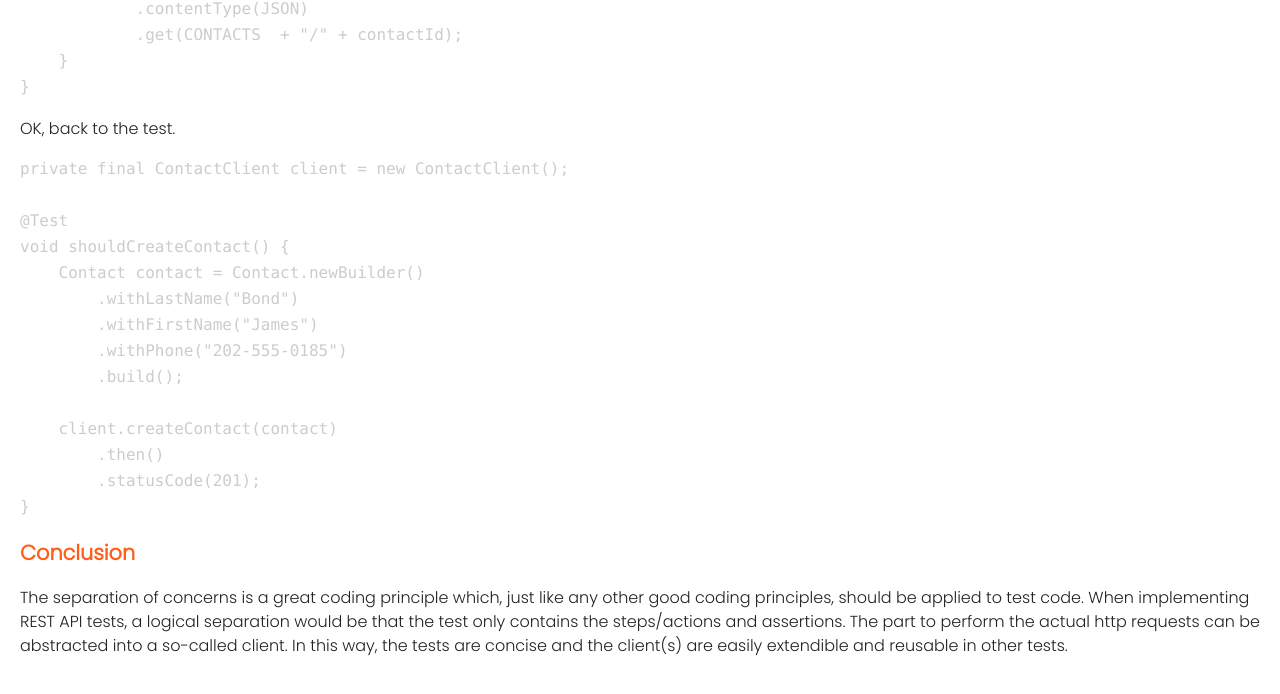
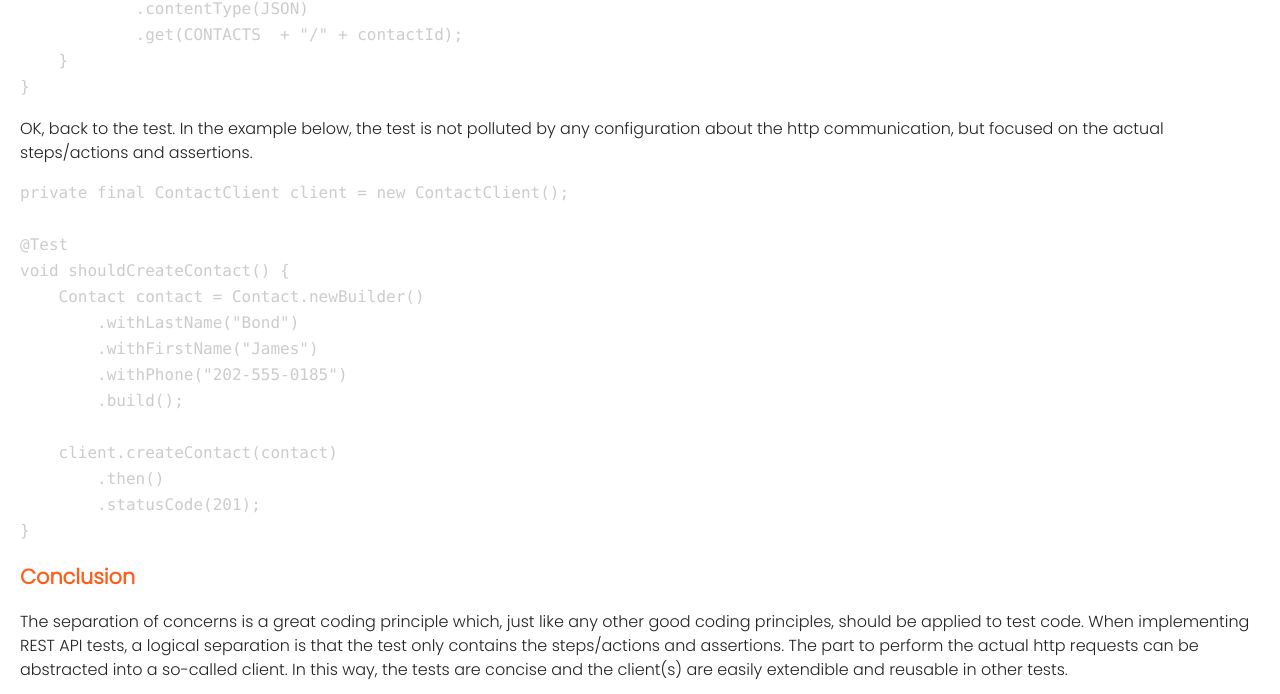
Before and after one commit to kwoding/testingboss, a Gatsby site: page /blog/client-test-model-for-rest-api-testing/ in a window 1280 px wide. Shown: the part 5427-6121 px from the top of the page. Built offline with nearby package versions, Linux system fonts and the light colour scheme; Gatsby itself is replaced by a stand-in of ours; some packages are replaced by stand-ins of ours; code samples lack their colours.

Commit message:
Update client test model post

````diff
--- a/content/blog/client-test-model-for-rest-api-testing/index.md
+++ b/content/blog/client-test-model-for-rest-api-testing/index.md
@@ -110,7 +110,7 @@ public class ContactClient extends BaseClient {
 }
 ```
 
-OK, back to the test.
+OK, back to the test. In the example below, the test is not polluted by any configuration about the http communication, but focused on the actual steps/actions and assertions.
 
 ```java
 private final ContactClient client = new ContactClient();
@@ -131,4 +131,4 @@ void shouldCreateContact() {
 
 ## Conclusion
 
-The separation of concerns is a great coding principle which, just like any other good coding principles, should be applied to test code. When implementing REST API tests, a logical separation would be that the test only contains the steps/actions and assertions. The part to perform the actual http requests can be abstracted into a so-called client. In this way, the tests are concise and the client(s) are easily extendible and reusable in other tests.
+The separation of concerns is a great coding principle which, just like any other good coding principles, should be applied to test code. When implementing REST API tests, a logical separation is that the test only contains the steps/actions and assertions. The part to perform the actual http requests can be abstracted into a so-called client. In this way, the tests are concise and the client(s) are easily extendible and reusable in other tests.
````
